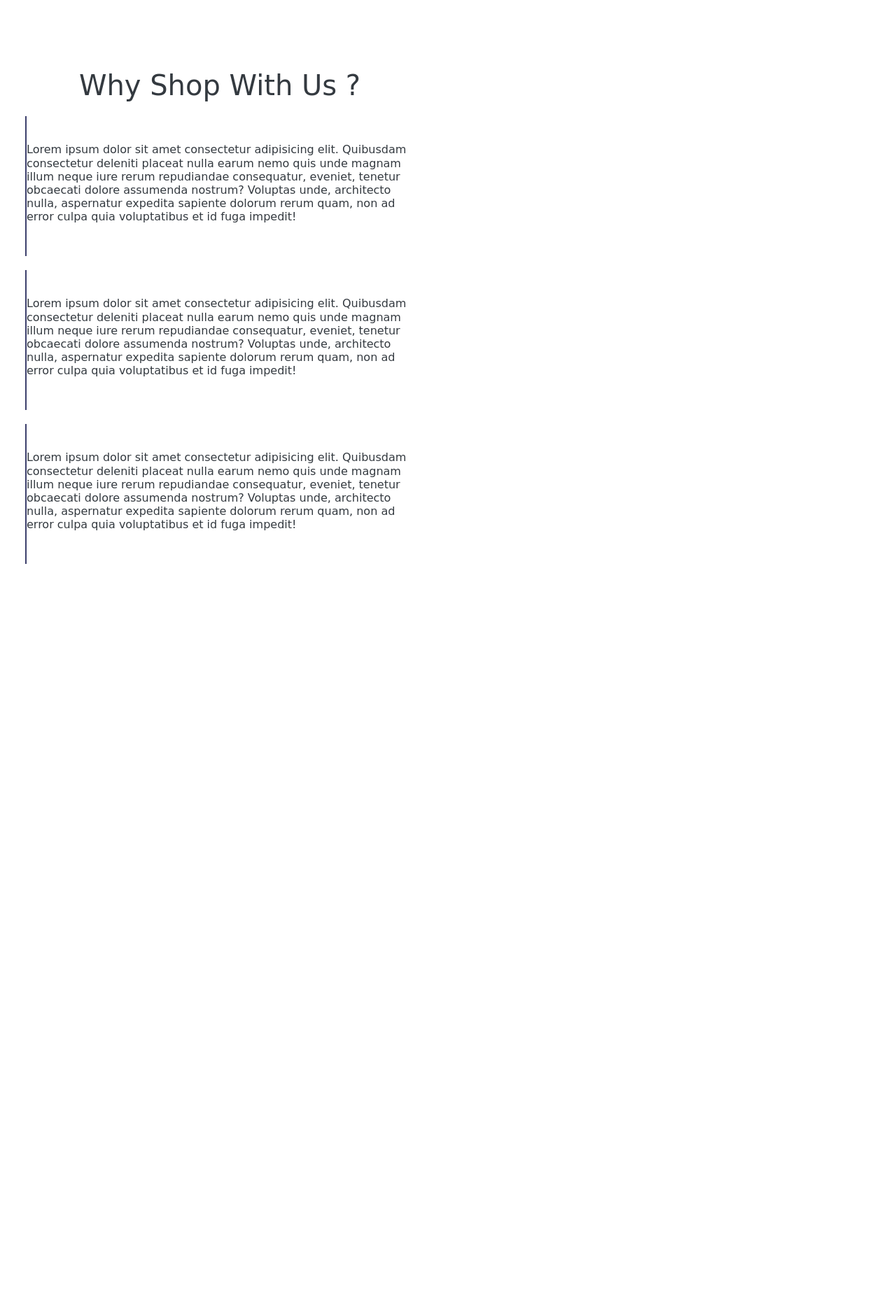
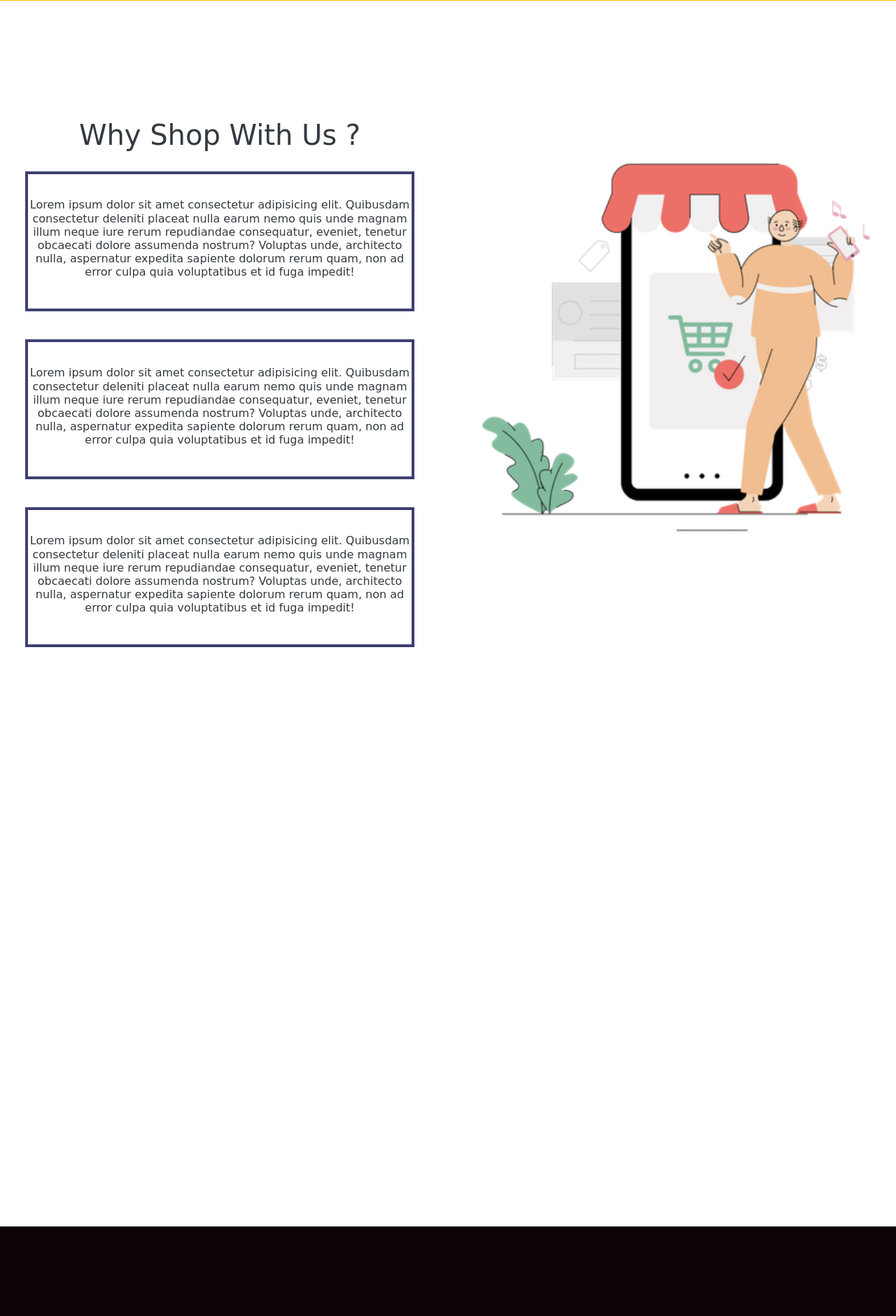
Before and after one commit to Jayson7/stack-of-django-projects-, a Django app: page / in a window 1280 px wide. Shown: the part 1627-3508 px from the top of the page at 70% size. Before the commit the page ends 2433 px from the top, so only its background shows below. Run offline with Django 3.2, Linux system fonts and the light colour scheme; data comes from the database, SQL or seed files in the repository; data that the repository does not hold is empty; parts of the project's set-up code (start-up, migrations or seed data) failed here and were passed over; some libraries are stand-ins or nearby versions.

Commit message:
update on frontend

```diff
--- a/ecommerce/Templates/index.html
+++ b/ecommerce/Templates/index.html
@@ -124,9 +124,9 @@
             justify-content-center
           ">
                 <div class="card m-3" style="width: 18rem">
-                    <img src="..." class="card-img-top" alt="..." />
+                    <img src="{{i.image.url}}" style="height: 250px" class="card-img-top" alt="sorry" />
                     <div class="card-body">
-                        <h5 class="card-title">Card title</h5>
+                        <h5 class="card-title">{{i.name}}</h5>
                         <p class="card-text">
                             Some quick example text to build on the card title and make up the bulk of the card's content.
                         </p>
@@ -146,6 +146,7 @@
             <div class="col-sm-6 col-md-6">
                 <div class="container bg-white text-dark py-2">
                     <h1 class="text-center">Why Shop With Us ?</h1>
+                    <div class="box-wrap">
                         <div class="box">
                             <h6 class="">
                                 Lorem ipsum dolor sit amet consectetur adipisicing elit. Quibusdam consectetur deleniti placeat nulla earum nemo quis unde magnam illum neque iure rerum repudiandae consequatur, eveniet, tenetur obcaecati dolore assumenda nostrum? Voluptas unde, architecto
@@ -166,9 +167,17 @@
                         </div>
                     </div>
                 </div>
-            <div class="col-sm-6 col-md-6"></div>
+            </div>
+            <div class="col-sm-6 col-md-6">
+                <div class="img-container">
+                    <img src="{% static 'image/little.png' %}" alt="sorry oh" srcset="" />
+                </div>
+            </div>
         </div>
     </section>
+
+    <section class="section3"></section>
+    <footer class="footer"></footer>
 </body>
 
 </html>
--- a/ecommerce/static/style.css
+++ b/ecommerce/static/style.css
@@ -119,12 +119,21 @@
     margin-top: 20vh;
 }
 
+.box-wrap {
+    display: flex;
+    flex-direction: column;
+    flex-basis: 1;
+    justify-content: center;
+    align-items: center;
+}
+
 .box {
     margin: 20px;
-    border: 2px solid rgb(68, 68, 139);
-    animation: boxtweak 10s ease-in-out infinite;
-    transition: all ease-in-out 5s;
+    border: 5px solid rgb(68, 68, 139);
+    animation: boxtweak 5s cubic-bezier(0.445, 0.05, 0.55, 0.95) infinite;
+    /* transition: all cubic-bezier(0.445, 0.05, 0.55, 0.95) 5s; */
     height: 200px;
+    text-align: center;
     display: flex;
     align-items: center;
 }
@@ -134,23 +143,52 @@
 }
 
 @keyframes boxtweak {
-    25% {
-        border-left: none;
-        transition: all ease-in-out 5s;
-    }
-    50% {
-        border-top: none;
-        transition: all ease-in-out 5s;
-    }
     75% {
-        border-right: none;
-        transition: all ease-in-out 5s;
+        border: none;
+        transition: border ease-in-out 5s;
     }
     100% {
-        border-bottom: none;
-        transition: all ease-in-out 5s;
+        border: none;
+        transition: border cubic-bezier(0.445, 0.05, 0.55, 0.95) 5s;
     }
 }
+
+.img-container {
+    display: flex;
+    align-items: center;
+    justify-content: center;
+}
+
+.img-container img {
+    object-position: center;
+    object-fit: cover;
+    width: 100%;
+    height: 100%;
+    margin-top: 5vh;
+}
+
+
+/* ends */
+
+
+/* section 3 */
+
+.section3 {
+    width: 100%;
+    height: 100vh;
+}
+
+
+/* footer */
+
+.footer {
+    height: 50vh;
+    width: 100%;
+    background-color: rgb(12, 3, 5);
+}
+
+
+/* ends */
 
 
 /* ends */
```
Also changed, not shown: ecommerce/static/image/little.png (added). Lines whose indentation alone changed are shown as unchanged.
